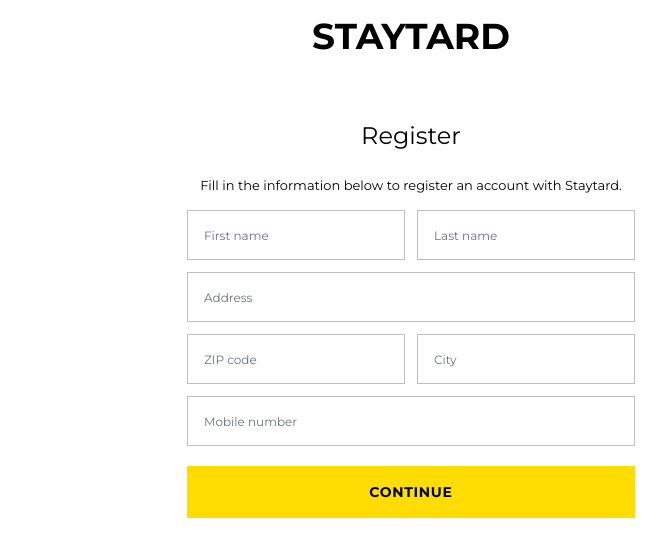
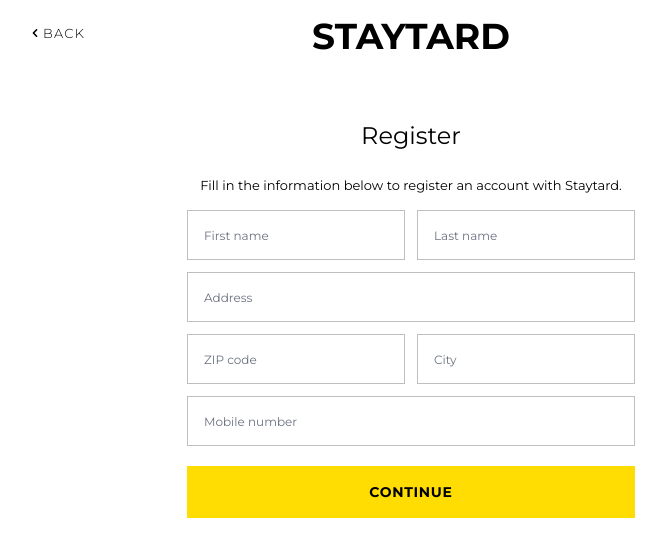
Before and after one commit to EdvinTr/staytard-frontend, a Next.js app: page /register in a window 1280 px wide. Shown: the top 556 px of the page, without its empty margins (229-895 px from the left). Built offline with nearby package versions, Linux system fonts and the light colour scheme; no server answers.

Commit message:
add: back button on header

```diff
--- a/src/components/AppHeader.tsx
+++ b/src/components/AppHeader.tsx
@@ -1,13 +1,28 @@
+import { ChevronLeftIcon } from "@heroicons/react/solid";
 import Link from "next/link";
+import { useRouter } from "next/router";
 import React from "react";
 import { APP_PAGE_ROUTE } from "../constants";
 import { MyContainer } from "./MyContainer";
 interface AppHeaderProps {}
 
-export const AppHeader: React.FC<AppHeaderProps> = ({}) => {
+export const AppHeader: React.FC<AppHeaderProps> = () => {
+  const router = useRouter();
   return (
     <MyContainer>
-      <header className="text-center pt-4">
+      <header className="relative text-center pt-4 max-w-3xl mx-auto">
+        <div className="absolute  top-6">
+          <button
+            className="flex items-center hover:underline"
+            role="link"
+            onClick={() => router.back()}
+          >
+            <ChevronLeftIcon className="w-4" />
+            <a className=" uppercase font-light text-13 tracking-widest">
+              back
+            </a>
+          </button>
+        </div>
         <Link href={APP_PAGE_ROUTE.INDEX}>
           <a className="text-4xl uppercase font-bold">Staytard</a>
         </Link>
```
